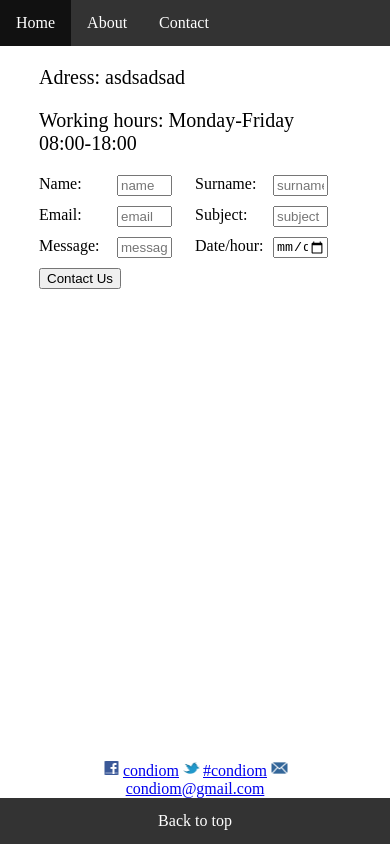
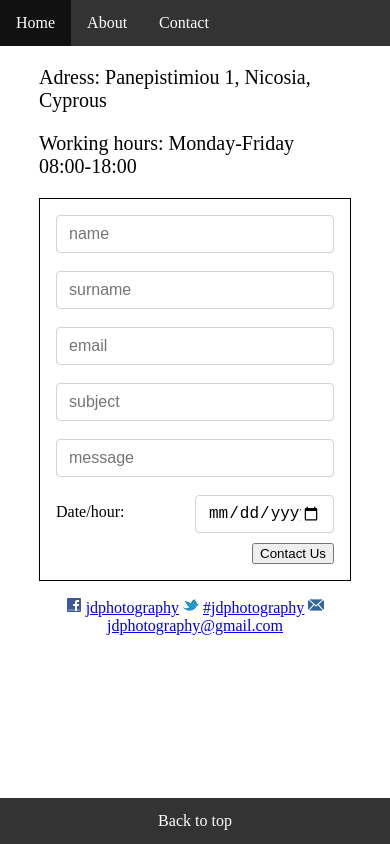
Before and after one commit to condiom/cs425_fall18_As2, a plain HTML site: page contact.html in a window 390 px wide. Drawn offline with Linux system fonts and the light colour scheme.

Commit message:
Added banner. Made changes to css. Added responsivness for mobile. Fixed form

```diff
--- a/contact.html
+++ b/contact.html
@@ -16,68 +16,43 @@
   </div>
   <div class="mainwidth">
     <div class="companyInfo">
-      <p>Adress: asdsadsad</p>
+      <p>Adress: Panepistimiou 1, Nicosia, Cyprous</p>
       <p>Working hours: Monday-Friday 08:00-18:00</p>
     </div>
-    <form>
+    <form class="contactForm">
       <div class="formInput">
-        <div class="inputLabel col-50">
-          Name:
-        </div>
-        <div class="input col-50">
           <input type="text" placeholder="name"></input>
-        </div>
       </div>
       <div class="formInput">
-        <div class="inputLabel col-50">
-          Surname:
-        </div>
-        <div class="input col-50">
           <input type="text" placeholder="surname"></input>
-        </div>
       </div>
       <div class="formInput">
-        <div class="inputLabel col-50">
-          Email:
-        </div>
-        <div class="input col-50">
           <input type="text" placeholder="email"></input>
-        </div>
       </div>
       <div class="formInput">
-        <div class="inputLabel col-50">
-          Subject:
-        </div>
-        <div class="input col-50">
           <input type="text" placeholder="subject"></input>
-        </div>
       </div>
-      <div class="formInput">
-        <div class="inputLabel col-50">
-          Message:
-        </div>
-        <div class="input col-50">
+      <div class="formInput" style="width:100%">
           <input type="text" placeholder="message"></input>
-        </div>
       </div>
-      <div class="formInput">
-        <div class="inputLabel col-50">
+      <div class="formInput" style="width:100%">
+        <div class="dateLabel col-50">
           Date/hour:
         </div>
         <div class="input col-50">
           <input type="date"></input>
         </div>
       </div>
-      <input type="submit" value="Contact Us"></input>
+      <input type="submit" class="submitBtn" value="Contact Us"></input>
     </form>
   </div>
   <div class="footer footer-about">
     <img src="favicon/fb.png" />
-    <a href="http://facebook.com">condiom</a>
+    <a href="http://facebook.com">jdphotography</a>
     <img src="favicon/tw.png" />
-    <a href="http://twitter.com/">#condiom</a>
+    <a href="http://twitter.com/">#jdphotography</a>
     <img src="favicon/mail.png" />
-    <a href="mail://condiom@gmail.com">condiom@gmail.com</a>
+    <a href="mail://condiom@gmail.com">jdphotography@gmail.com</a>
   </div>
   <div class="top">
     <a href="#top">Back to top</a>
--- a/css/style.css
+++ b/css/style.css
@@ -1,6 +1,8 @@
+
+
 .imageContainer {
   width: 33%;
-  display: table-cell;
+  display: inline-block;
 }
 
 .imageContainer img {
@@ -21,13 +23,6 @@
   margin-bottom: 46px;
 }
 
-.footer-about {
-  transform: translateX(-50%);
-  bottom: 0;
-  position: absolute;
-  left: 50%;
-}
-
 .top {
   width: 100%;
   text-align: center;
@@ -42,15 +37,28 @@
   z-index: 2;
 }
 
+.submitBtn {
+  float: right;
+}
+
 .topbutton {
   width: 100%;
 }
 
+.contactForm {
+  padding: 0.5rem 1rem 1rem 1rem;
+  border: 1px solid black;
+  display: table;
+}
+
 .banner {
-  background-color: rgb(83, 199, 20);
+  background-image: url("../img/banner.jpg");
+  background-color: rgb(224, 224, 224);
   text-align: center;
   height: 100px;
   position: relative;
+  color: white;
+  background-position: center;
 }
 
 .vertical-center {
@@ -144,24 +152,80 @@ body {
   font-size: 30px;
 }
 
+.formInput {
+  padding-bottom: 10px;
+  width: 50%;
+  display: inline-flex;
+}
+
+@media only screen and (max-width: 999px) {
+  .aboutRow {
+    display: block;
+  }
+  .bioImage {
+    width: 100%;
+  }
+  .bio {
+    width: 100%;
+    padding-left: 0;
+  }
+  .imageContainer {
+    width: 50%;
+  }
+  .formInput {
+    width: 100%;
+  }
+}
+
+@media only screen and (min-width: 1000px) {
+  .footer-about {
+    transform: translateX(-50%);
+    bottom: 0;
+    position: absolute;
+    left: 50%;
+  }
+  #biographyHeader {
+    margin-top: 0;
+  }
+}
+
+.gallery {
+  display: table-row;
+}
+
 .bioImage img {
   width: 100%;
 }
 
-.formInput{
-  padding-bottom: 10px;
-  width: 50%;
-  display: inline-flex;
+.formInput input, #date {
+  background-color: rgba(0, 0, 0, 0) !important;
+  margin-top: 0.5rem;
+  padding-left: 10px;
+  display: block;
+  width: 100%;
+  height: calc(2.25rem + 2px);
+  padding: .375rem .75rem;
+  font-size: 1rem;
+  line-height: 1.5;
+  background-clip: padding-box;
+  border: 1px solid #ced4da;
+  border-radius: .25rem;
+  transition: border-color .15s ease-in-out, box-shadow .15s ease-in-out;
 }
-form{
-  display: table;
+
+.dateLabel {
+  margin-top: 1rem;
 }
-.input input{
-  width: 70%;
-}
-.vision{
+
+.vision {
   font-size: 20px;
 }
-.companyInfo{
+
+.companyInfo {
   font-size: 20px;
 }
+
+.quote {
+  color: rgb(84, 84, 84);
+  font-style: italic;
+}
```
Also changed, not shown: about.html (+7 -6 lines), home.html (+20 -22 lines), img/banner.jpg (added).
